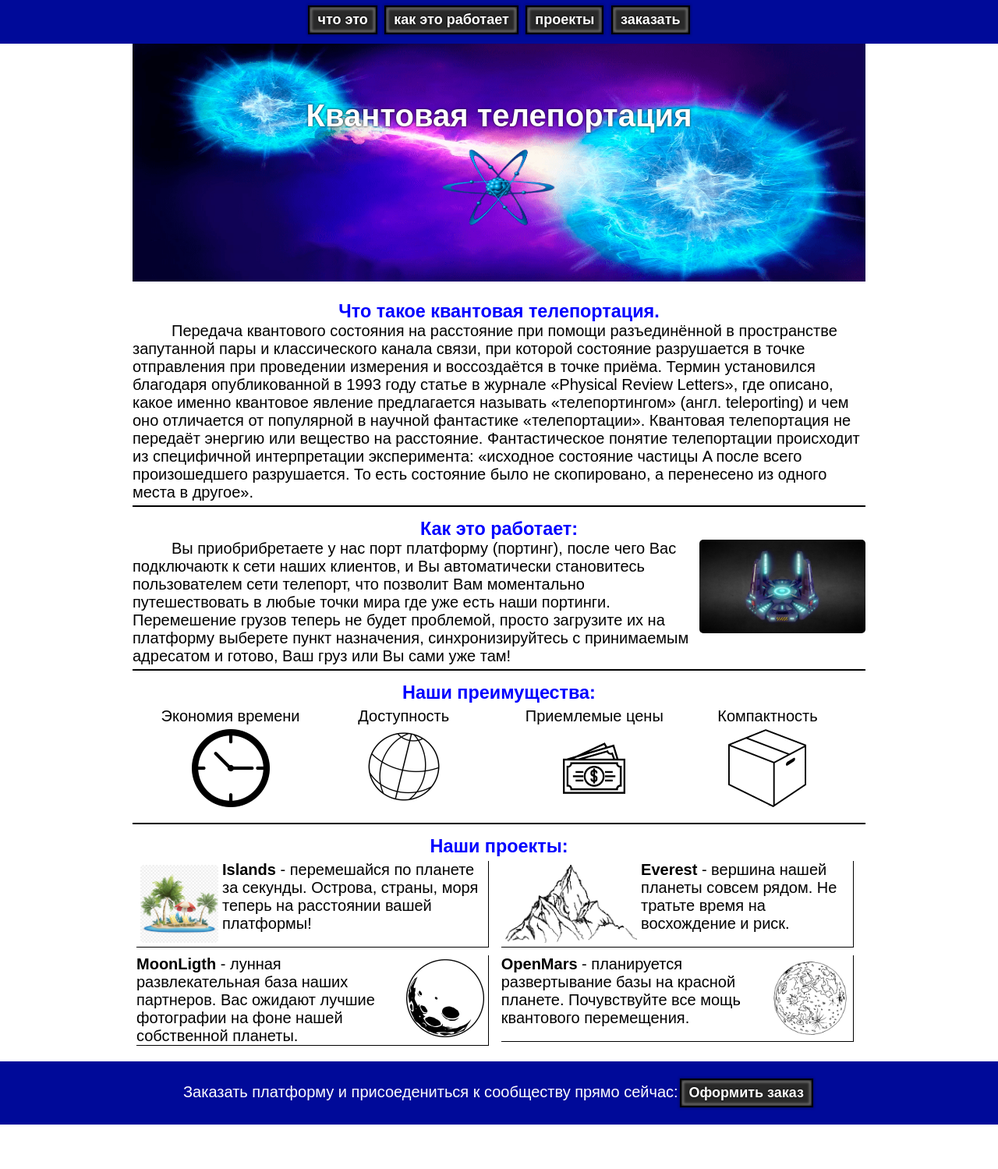
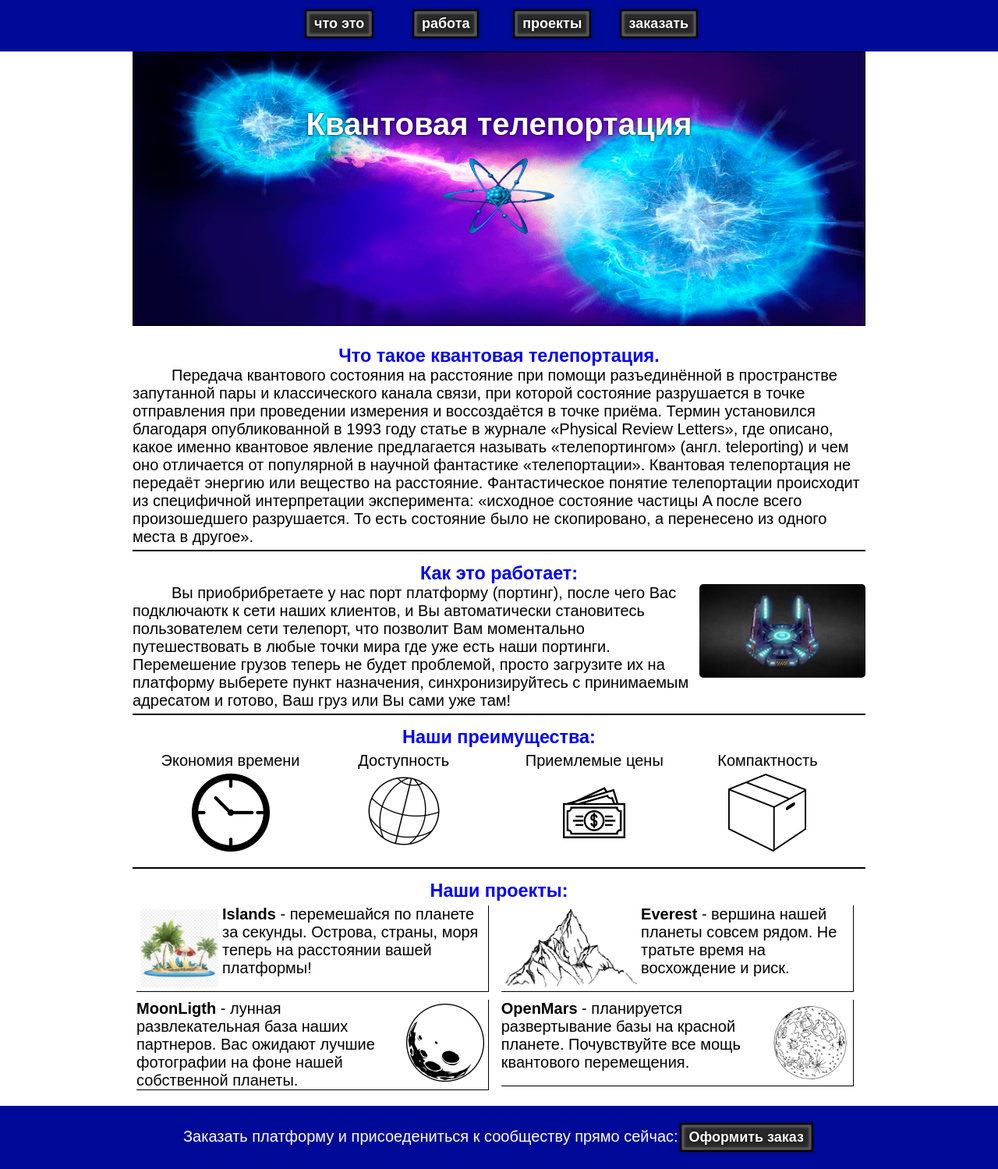
Before and after one commit to Alexander261020/QuantumT, a plain HTML site: page index.html in a window 1280 px wide. Shown: the whole page at 78% size. Before the commit the page ends 1442 px from the top, so only its background shows below. Drawn offline with Linux system fonts and the light colour scheme.

Commit message:
version 2

```diff
--- a/css/divs.css
+++ b/css/divs.css
@@ -5,9 +5,20 @@
   position: relative;
 }
 
-.header {
+.header-fon {
   padding: 5px 0 10px 0;
   background: rgb(0, 10, 153);
+}
+
+.header-content {
+  max-width: 550px;
+  margin: auto;
+}
+
+@media (max-width: 500px){
+  .header-content {
+    max-width: 290px;
+  }
 }
 
 .intro {
@@ -16,9 +27,11 @@
   -webkit-background-size: 100%;
   -o-background-size: 100%;
   background-size: 100% 100%;
+  height: 300px;
+  border: 1px solid black;
   margin: 0 0 20px 0;
   color: white;
-  padding: 50px 0 70px 0;
+  padding: 50px 0 0 0;
 }
 
 .wrapper {
@@ -30,17 +43,21 @@
 .item-page {
   position: relative;
   display: inline-block;
-  border-bottom: 2px solid black;
   width: 100%;
   margin-bottom: 10px;
   padding: 5px 0;
 }
 
-.part-1-2{
+.part-1-2,
+.part-hed-1-2 {
   vertical-align: top;
   display: inline-block;
+  min-width: 22%;
+  margin: 5px;
+}
+
+.part-1-2 {
   width: 48%;
-  margin: 5px;
 }
 
 @media (max-width: 750px){
@@ -73,3 +90,7 @@
   border-right: 1px solid black;
   border-bottom: 1px solid black;
 }
+
+.border-bottom {
+  border-bottom: 2px solid black;
+}
--- a/css/link.css
+++ b/css/link.css
@@ -1,3 +1,4 @@
 .link {
   text-decoration: none;
+  white-space: nowrap;
 }
--- a/css/style.css
+++ b/css/style.css
@@ -15,13 +15,3 @@ body {
   font-family: Arial, sans-serif;
   font-size: 20px;
 }
-
-ul,
-ol {
-  padding: 0 5px;
-  list-style-position: inside;
-}
-
-li {
-  margin: 2px;
-}
--- a/css/text.css
+++ b/css/text.css
@@ -4,10 +4,6 @@
 
 .text-left {
   text-align: left;
-}
-
-.text-brown {
-  color: brown;
 }
 
 .text-blue {
--- a/index.html
+++ b/index.html
@@ -17,11 +17,15 @@
 
   <body>
 
-    <div class="header text-center">
-      <a href="#what-is" class="link button">что это</a>
-      <a href="#how-fob" class="link button">как это работает</a>
-      <a href="#projects" class="link button">проекты</a>
-      <a href="#footer" class="link button">заказать</a>
+    <div class="header-fon">
+      <div class="wrapper text-center">
+        <div class="header-content">
+          <div class="part-hed-1-2 text-center"><a href="#what-is" class="link button">что это</a></div>
+          <div class="part-hed-1-2 text-center"><a href="#how-fob" class="link button">работа</a></div>
+          <div class="part-hed-1-2 text-center"><a href="#projects" class="link button">проекты</a></div>
+          <div class="part-hed-1-2 text-center"><a href="#footer" class="link button">заказать</a></div>
+        </div>
+      </div>
     </div>
 
     <div class="wrapper text-left">
@@ -30,7 +34,7 @@
         <div class="img-logo"></div>
       </div>
 
-      <div class="item-page">
+      <div class="item-page border-bottom">
         <h3 class="text-center text-blue" id="what-is">Что такое квантовая телепортация.</h3>
         <p class="text-indent">
           Передача квантового состояния на расстояние при помощи разъединённой в пространстве запутанной пары и классического канала связи, при которой состояние разрушается в точке отправления при проведении измерения и воссоздаётся в точке приёма.
@@ -39,13 +43,13 @@
         </p>
       </div>
 
-      <div class="item-page">
+      <div class="item-page border-bottom">
         <h3 class="text-blue text-center" id="how-fob">Как это работает:</h3>
         <img class="img-right" src="images/teleport.jpeg" alt="teleport">
         <p class="text-indent">Вы приобрибретаете у нас порт платформу (портинг), после чего Вас подключаютк к сети наших клиентов, и Вы автоматически становитесь пользователем сети телепорт, что позволит Вам моментально путешествовать в любые точки мира где уже есть наши портинги. Перемешение грузов теперь не будет проблемой, просто загрузите их на платформу выберете пункт назначения, синхронизируйтесь с принимаемым адресатом и готово, Ваш груз или Вы сами уже там!</p>
       </div>
 
-      <div class="item-page text-center">
+      <div class="item-page text-center border-bottom">
         <h3 class="text-blue text-center">Наши преимущества:</h3>
 
         <div class="part-1-2">
@@ -73,21 +77,21 @@
         </div>
       </div>
 
-      <div class="item-page" style="border: none;">
+      <div class="item-page">
         <h3 class="text-blue text-center" id="projects">Наши проекты:</h3>
-        <div class="part-1-2 border-2">
+        <div class="part-1-2 border-2 height-min">
           <img class="img-small img-left" src="images/islands.jpg" alt="острава">
           <p><span class="text-bold">Islands</span> - перемешайся по планете за секунды. Острова, страны, моря теперь на расстоянии вашей платформы!</p>
         </div>
-        <div class="part-1-2 border-2">
+        <div class="part-1-2 border-2 height-min">
           <img class="img-small img-left" src="images/everest.png" alt="эверест">
           <p><span class="text-bold">Everest</span> - вершина нашей планеты совсем рядом. Не тратьте время на восхождение и риск.</p>
         </div>
-        <div class="part-1-2 border-2">
+        <div class="part-1-2 border-2 height-min">
           <img class="img-small img-right" src="images/moon.jpg" alt="луна">
           <p><span class="text-bold">MoonLigth</span> - лунная развлекательная база наших партнеров. Вас ожидают лучшие фотографии на фоне нашей собственной планеты.</p>
         </div>
-        <div class="part-1-2 border-2">
+        <div class="part-1-2 border-2 height-min">
           <img class="img-small img-right" src="images/mars.jpg" alt="марс">
           <p><span class="text-bold">OpenMars</span> - планируется развертывание базы на красной планете. Почувствуйте все мощь квантового перемещения.</p>
         </div>
```
Also changed, not shown: css/buttons.css (+17 -6 lines).
